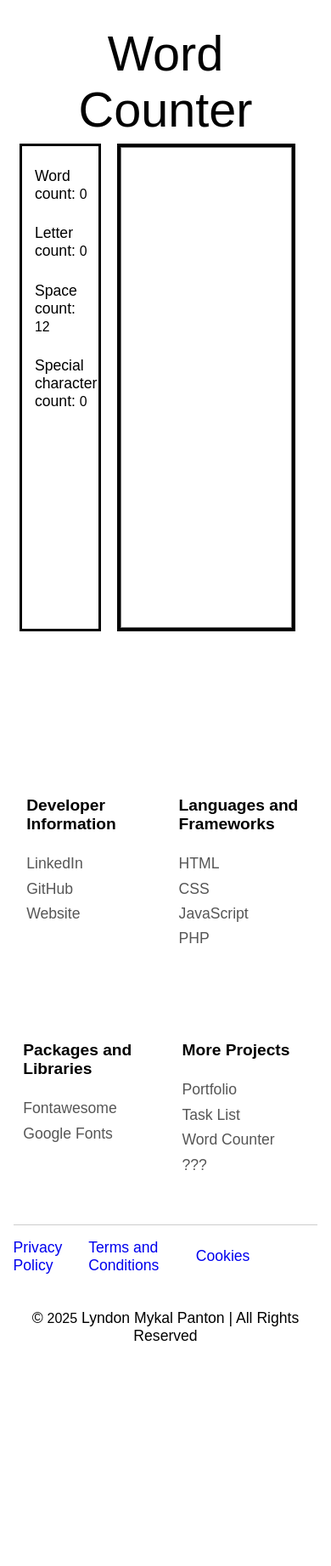
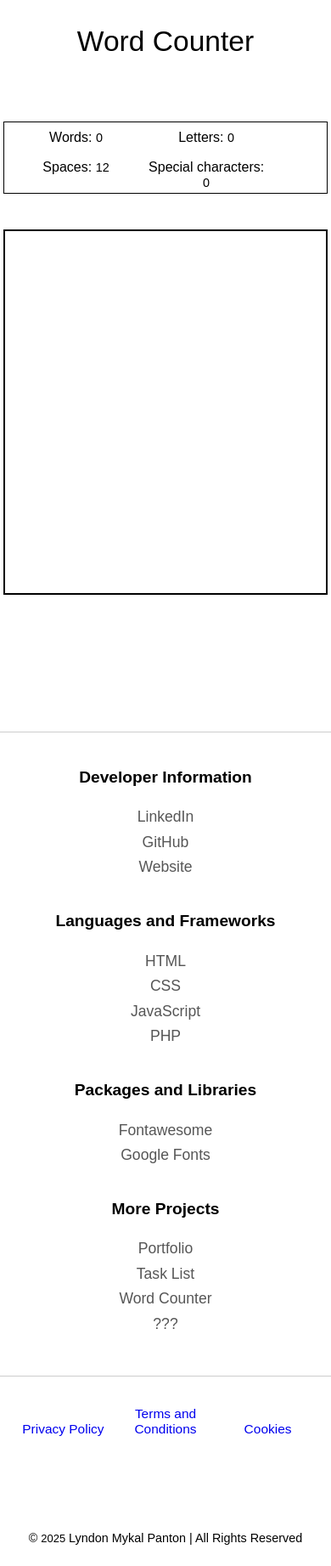
Before and after one commit to lyndonpanton/word-counter, a PHP site: page / in a window 390 px wide. Shown: the whole page at 85% size. Before the commit the page ends 1578 px from the top, so only its background shows below. Run offline with PHP 8.4, Linux system fonts and the light colour scheme; a stand-in replaces the project's code that opens the database connection; some libraries are stand-ins or nearby versions; some web fonts are replaced.

Commit message:
Application can adapt to mobile screen sizes

```diff
--- a/web/css/mobile.css
+++ b/web/css/mobile.css
@@ -1,14 +1,152 @@
 @media screen and (max-width: 767px) {
 /* General ********************************************************************/
 
+/* Popup **********************************************************************/
+#popup {
+    position: absolute;
+
+    border-width: 4px;
+    width: 50vw;
+    height: 30vh;
+    padding: 1vh 2vw;
+}
+
+.popup-title {
+    font-size: 1.3em;
+}
+
+.popup-text {
+    font-size: 1em;
+}
+
+.popup-close {
+    font-size: 2em;
+}
+
 /* Header *********************************************************************/
+header {
+    margin-bottom: 2vh;
+}
+
+#more-information {
+    top: 40px;
+    left: 30px;
+
+    font-size: 1.5em;
+}
+
+h1 {
+    font-size: 2.1em;
+}
 
 /* Main ***********************************************************************/
+main {
+    display: block;
+}
 
 /* Counter */
 
+#counter {
+    margin: 0 0 5vh 0;
+    border-width: 1px;
+    padding: 0;
+    width: 100%;
+    height: 10vh;
+}
+
+#counter > ul {
+    display: flex;
+    flex-direction: row;
+    flex-wrap: wrap;
+
+    padding: 0vh 2vw;
+    width: 100%;
+}
+
+#counter > ul > li {
+    margin: 1vh 1vw;
+    padding: 0;
+    width: 40%;
+
+    text-align: center;
+}
+
 /* Input */
 
+#words {
+    margin: 0;
+    border-width: 1px;
+    width: 100%;
+    height: 60%;
+}
+
+#word-input {
+    margin: 0;
+    border: 1px solid black;
+    /* padding: 0; */
+}
+
 /* Footer *********************************************************************/
+footer {
+    padding: 0;
+}
 
+#project {
+    display: block;
+
+    border-top: 1px solid #CDCDCD;
+    padding: 3vh 0;
 }
+
+.project-list {
+    width: 100%;
+    padding: 2vh 1vw;
+
+    text-align: center;
+}
+
+.project-list-item > a {
+    font-size: 1.1em;
+}
+
+.project-list-heading {
+    font-size: 1.2em;
+}
+
+#data {
+    display: block;
+}
+
+#data > ul {
+    display: block;
+
+    margin: 35px 0;
+    padding: 0;
+
+    font-size: 0.8em;
+    text-align: center;
+}
+
+#data-legal > li {
+    font-size: 0.8em;
+    text-align: center;
+}
+
+#data > ul > li {
+    display: inline-block;
+
+    margin: 0;
+    padding: 0;
+    width: 30%;
+
+    font-size: 1.1em;
+}
+
+#copyright {
+    font-size: 0.9em;
+}
+
+#current-year {
+    font-size: 0.9em;
+}
+}
--- a/web/css/styles.css
+++ b/web/css/styles.css
@@ -65,7 +65,7 @@ header {
     top: 50px;
     left: 50px;
 
-    font-size: 3.2em;
+    font-size: 3em;
 }
 
 h1 {
@@ -85,7 +85,7 @@ main {
     height: 85vh;
 }
 
-#counter, #words {
+main > section {
     height: 80%;
 }
 
--- a/web/css/tablet.css
+++ b/web/css/tablet.css
@@ -41,7 +41,7 @@
     }
 
     #counter > ul > li {
-        font-size: 1.1em;
+        font-size: 1em;
     }
 
     #counter > ul > li > span {
--- a/web/index.php
+++ b/web/index.php
@@ -48,10 +48,10 @@
     <main>
         <section id="counter">
             <ul>
-                <li>Word count: <span id="word-count">0</span></li>
-                <li>Letter count: <span id="letter-count">0</span></li>
-                <li>Space count: <span id="space-count">0</span></li>
-                <li>Special character count: <span id="special-character-count">0</span></li>
+                <li>Words: <span id="word-count">0</span></li>
+                <li>Letters: <span id="letter-count">0</span></li>
+                <li>Spaces: <span id="space-count">0</span></li>
+                <li>Special characters: <span id="special-character-count">0</span></li>
                 <!-- list common words, maybe skip words less than 4 characters
                         long -->
             </ul>
```
Also changed, not shown: web/TODO.md (+2 -5 lines).
